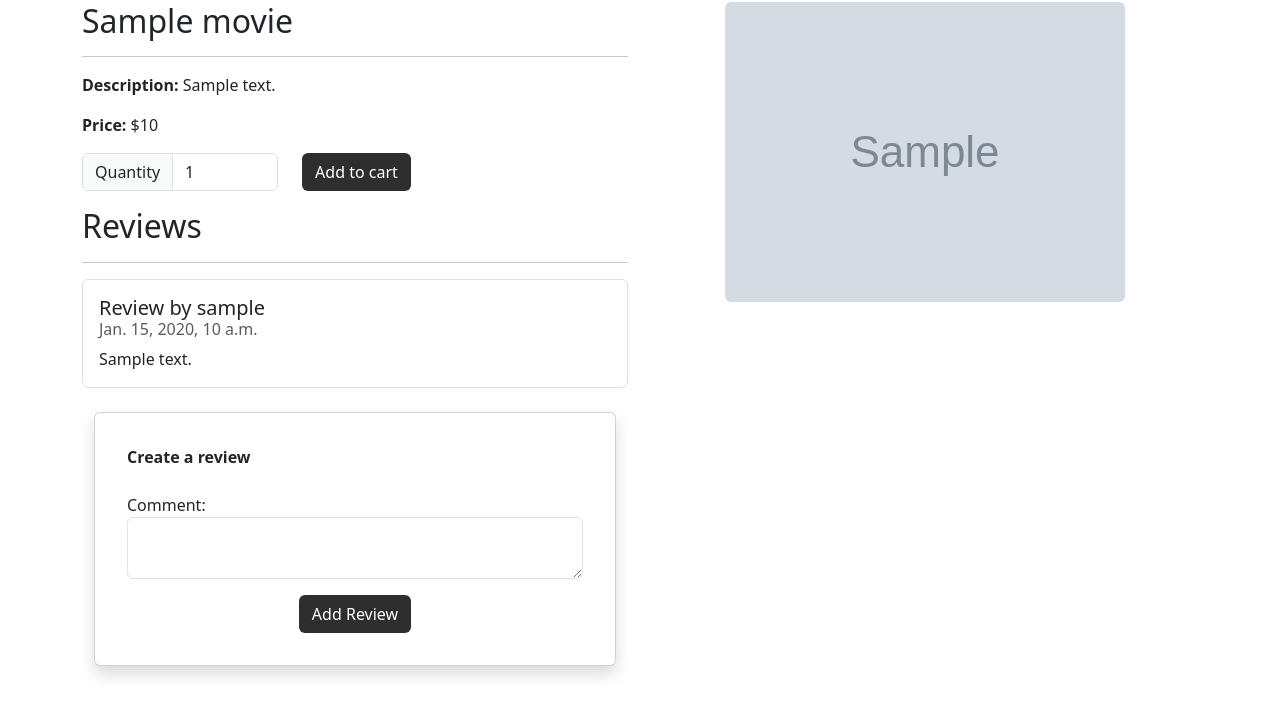
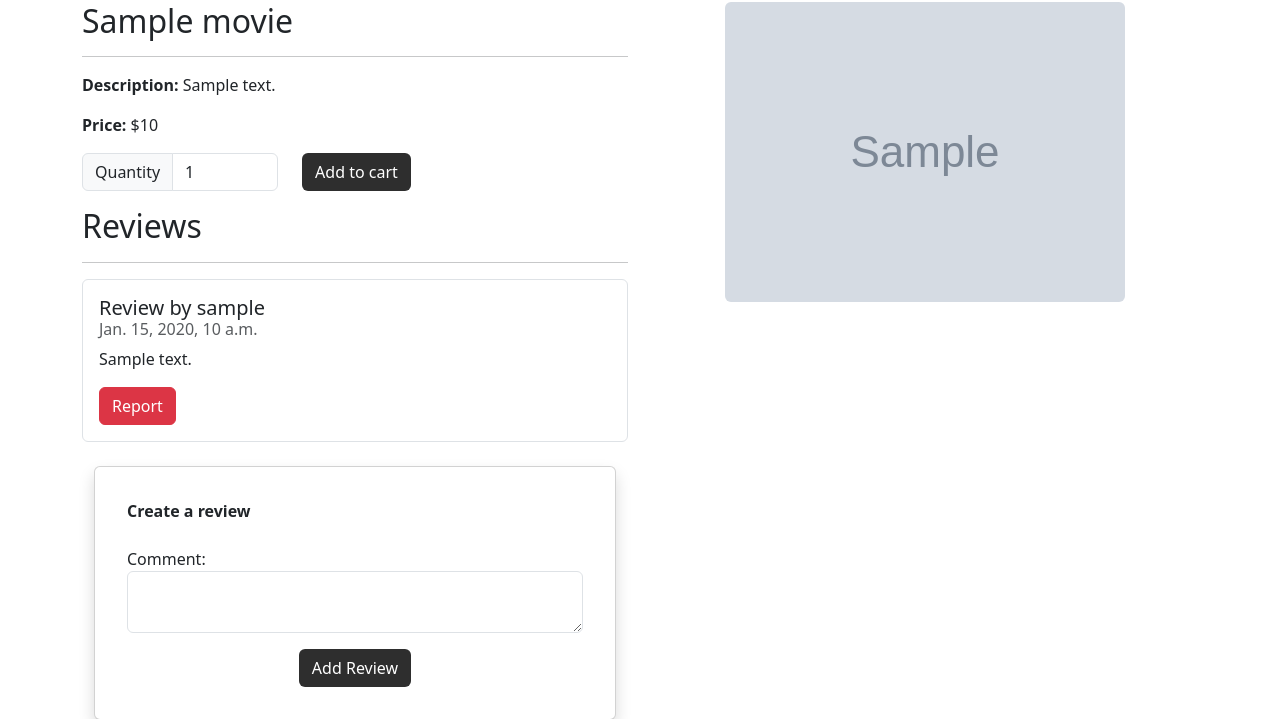
Before and after one commit to vaniapzm20/moviesstore, a Django app: template movies/templates/movies/show.html in a window 1280 px wide. Shown: the part 112-831 px from the top of the page. Run offline with Django 5.2, Linux system fonts and the light colour scheme; a user stored in the database is signed in; the template is opened without the code that fills it: most values are stand-ins (such as "Sample title", 1, 10 or a date in 2020); grey boxes marked "Sample" are stand-in pictures; parts of the project's set-up code (start-up, migrations or seed data) failed here and were passed over; some libraries are stand-ins or nearby versions.

Commit message:
Add report review functionality

```diff
--- a/movies/templates/movies/show.html
+++ b/movies/templates/movies/show.html
@@ -38,6 +38,11 @@
               {{ review.date }}
             </h6>
             <p class="card-text">{{ review.comment }}</p>
+            {% if user.is_authenticated and user != review.user %}
+              <a class="btn btn-danger"
+              href="{% url 'movies.delete_review' id=template_data.movie.id review_id=review.id %}">Report
+              </a>
+            {% endif %}
             {% if user.is_authenticated and user == review.user %}
             <a class="btn btn-primary"
               href="{% url 'movies.edit_review' id=template_data.movie.id review_id=review.id %}">Edit
--- a/movies/views.py
+++ b/movies/views.py
@@ -58,6 +58,6 @@ def edit_review(request, id, review_id):
 
 @login_required
 def delete_review(request, id, review_id):
-    review = get_object_or_404(Review, id=review_id, user=request.user)
+    review = get_object_or_404(Review, id=review_id)
     review.delete()
     return redirect('movies.show', id=id)
```
Also changed, not shown: db.sqlite3.
